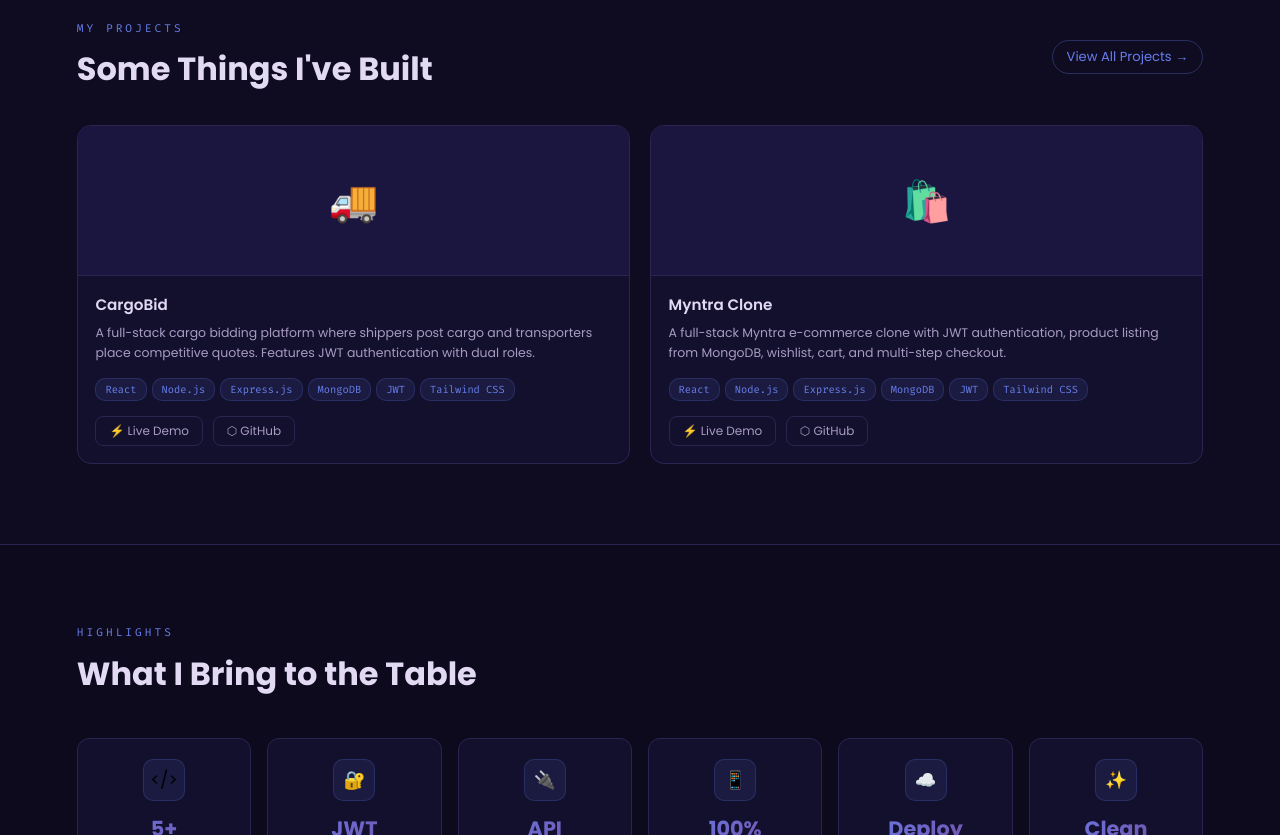
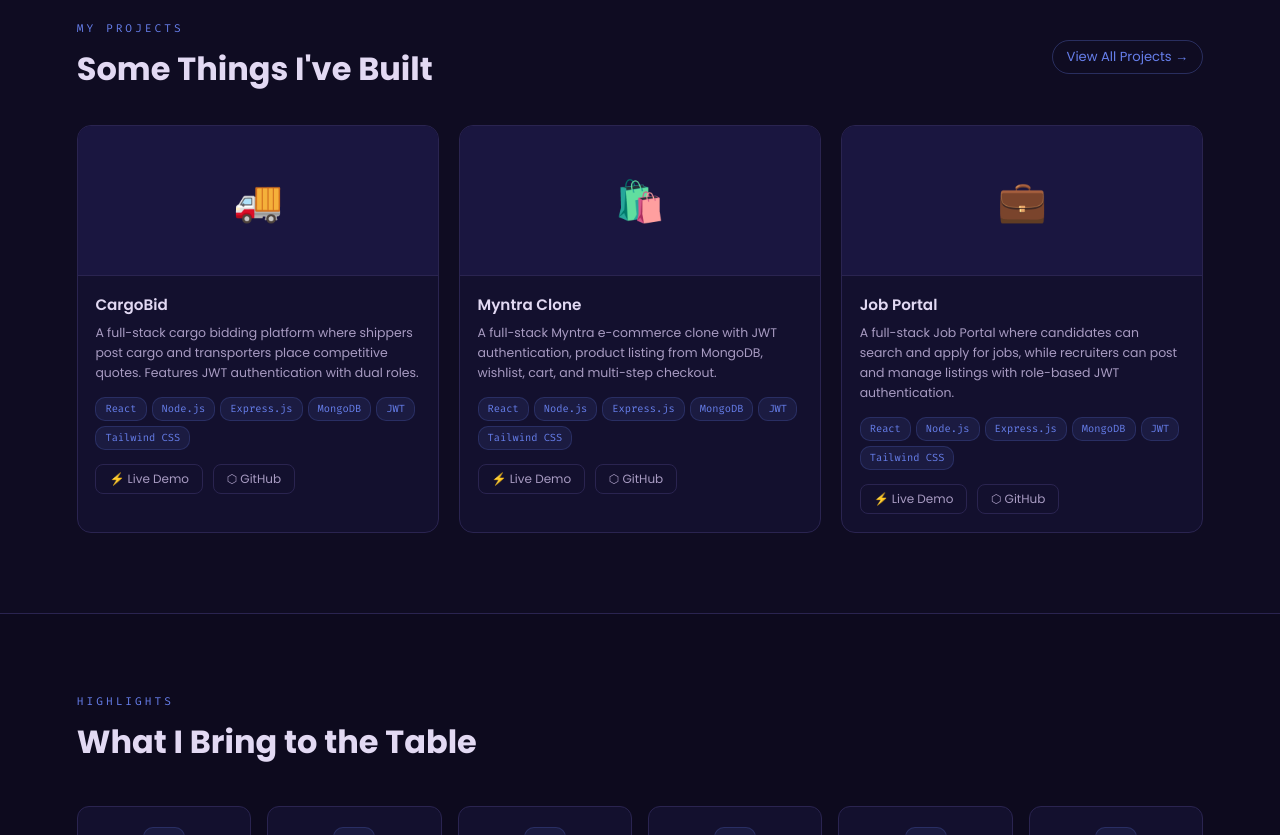
Before and after one commit to abhishekprajapativns/-abhishek-portfolio, a React (Vite) app: page / in a window 1280 px wide. Shown: the part 1940-2775 px from the top of the page. Built offline with nearby package versions, Linux system fonts and the light colour scheme.

Commit message:
feat: add Job Portal project

```diff
--- a/src/components/Projects.jsx
+++ b/src/components/Projects.jsx
@@ -14,6 +14,15 @@
     chips: ["React", "Node.js", "Express.js", "MongoDB", "JWT", "Tailwind CSS"],
     live: "https://myntra-clone-bay-three.vercel.app",
     github: "https://github.com/abhishekprajapativns/myntra-clone",
+  },
+
+  {
+    emoji: "💼",
+    name: "Job Portal",
+    desc: "A full-stack Job Portal where candidates can search and apply for jobs, while recruiters can post and manage listings with role-based JWT authentication.",
+    chips: ["React", "Node.js", "Express.js", "MongoDB", "JWT", "Tailwind CSS"],
+    live: "https://job-portal-morm.vercel.app",
+    github: "https://github.com/abhishekprajapativns/Job_Portal",
   },
 ];
 
@@ -86,7 +95,7 @@
       <div
         style={{
           display: "grid",
-          gridTemplateColumns: "repeat(2, 1fr)",
+          gridTemplateColumns: "repeat(3, 1fr)",
           gap: "1.25rem",
         }}
       >
```
